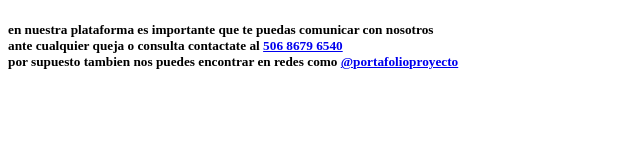
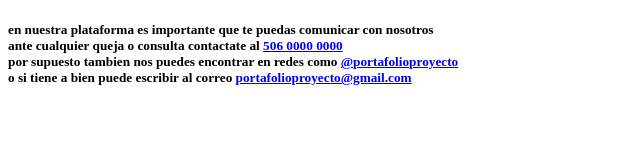
Before and after one commit to monicabarriosg/portafolioproyecto, a plain HTML site: page contact.html in a window 1280 px wide. Shown: the whole page, without its empty margins (0-640 px from the left). Drawn offline with Linux system fonts and the light colour scheme.

Commit message:
coloque links en la zona de contacto

```diff
--- a/contact.html
+++ b/contact.html
@@ -8,8 +8,9 @@
 <body>
 <div class="contacto">
 <h5 class="contacto"> en nuestra plataforma es importante que te puedas comunicar con nosotros <br>
-ante cualquier queja o consulta contactate al <a href="https://web.whatsapp.com/">506 8679 6540</a><br>
-por supuesto tambien nos puedes encontrar en redes como <a href="https://www.instagram.com/">@portafolioproyecto</a>
+ante cualquier queja o consulta contactate al <a href="https://web.whatsapp.com/">506 0000 0000</a><br>
+por supuesto tambien nos puedes encontrar en redes como <a href="https://www.instagram.com/">@portafolioproyecto</a><br>
+o si tiene a bien puede escribir al correo  <a href="https://www.google.com/intl/es/gmail/about/">portafolioproyecto@gmail.com</a>
 </h5>
 </div>
 
```
Also changed, not shown: proyectos.html (+1 -1 lines).
